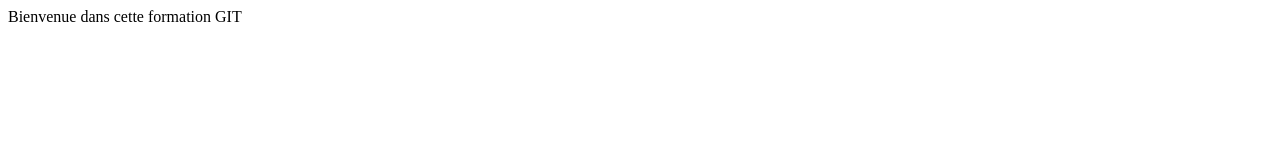
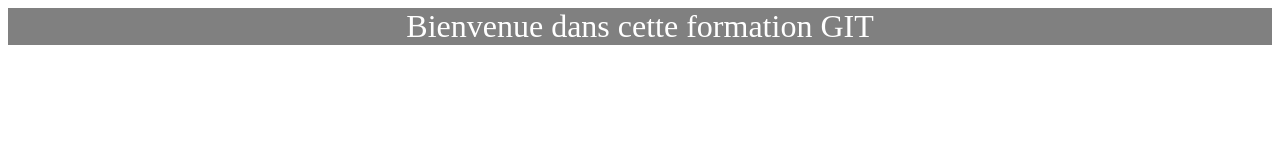
Before and after one commit to Ocram-261/mon_site_web, a plain HTML site: page index.html in a window 1280 px wide. Drawn offline with Linux system fonts and the light colour scheme.

Commit message:
Ajout css du top-banner

```diff
--- a/index.html
+++ b/index.html
@@ -6,7 +6,7 @@
 
 	<body>
 		<!-- TITRE --->
-		<div>
+		<div id="top-banner">
 			Bienvenue dans cette formation GIT
 		</div>
 	</body>
--- a/style.css
+++ b/style.css
@@ -0,0 +1,10 @@
+* {
+	color: white;
+}
+
+#top-banner {
+	background: grey;
+	text-align: center;
+
+	font-size: 2em;
+}
```
